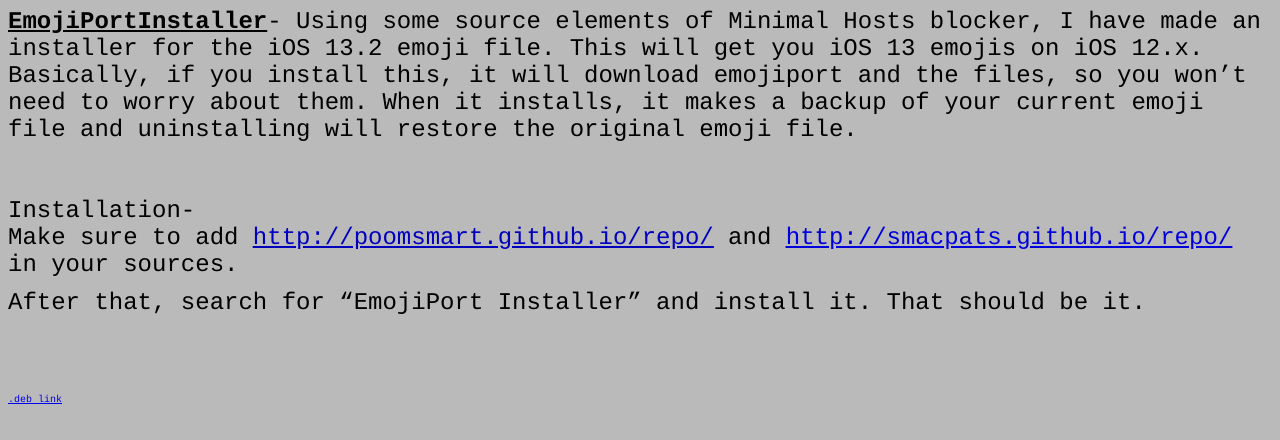
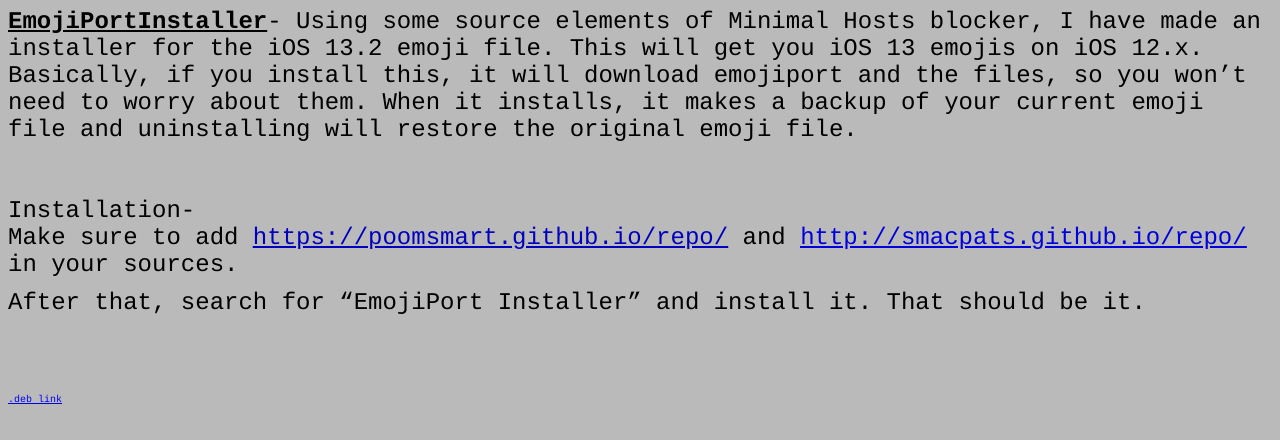
Before and after one commit to smacpats/smacpats.github.io, a website: page emojiportinstaller/index.html in a window 1280 px wide. Drawn offline with Linux system fonts and the light colour scheme.

Commit message:
http to https

```diff
--- a/emojiportinstaller/index.html
+++ b/emojiportinstaller/index.html
@@ -26,7 +26,7 @@
 </span></p>
 <p class="p2"><span class="s2"></span><br></p>
 <p class="p1"><span class="s2">Installation-</span></p>
-<p class="p1"><span class="s2">Make sure to add <a href="http://poomsmart.github.io/repo/"><span class="s3">http://poomsmart.github.io/repo/</span></a> and <a href="http://smacpats.github.io/repo/"><span class="s4">http://smacpats.github.io/repo/</span></a> in your sources.<span class="Apple-converted-space"> </span></span></p>
+<p class="p1"><span class="s2">Make sure to add <a href="https://poomsmart.github.io/repo/"><span class="s3">https://poomsmart.github.io/repo/</span></a> and <a href="http://smacpats.github.io/repo/"><span class="s4">http://smacpats.github.io/repo/</span></a> in your sources.<span class="Apple-converted-space"> </span></span></p>
 <p class="p3"><span class="s2"><br>
 </span></p>
 <p class="p1"><span class="s2">After that, search for “EmojiPort Installer” and install it. That should be it.<span class="Apple-converted-space"> </span></span></p>
```
